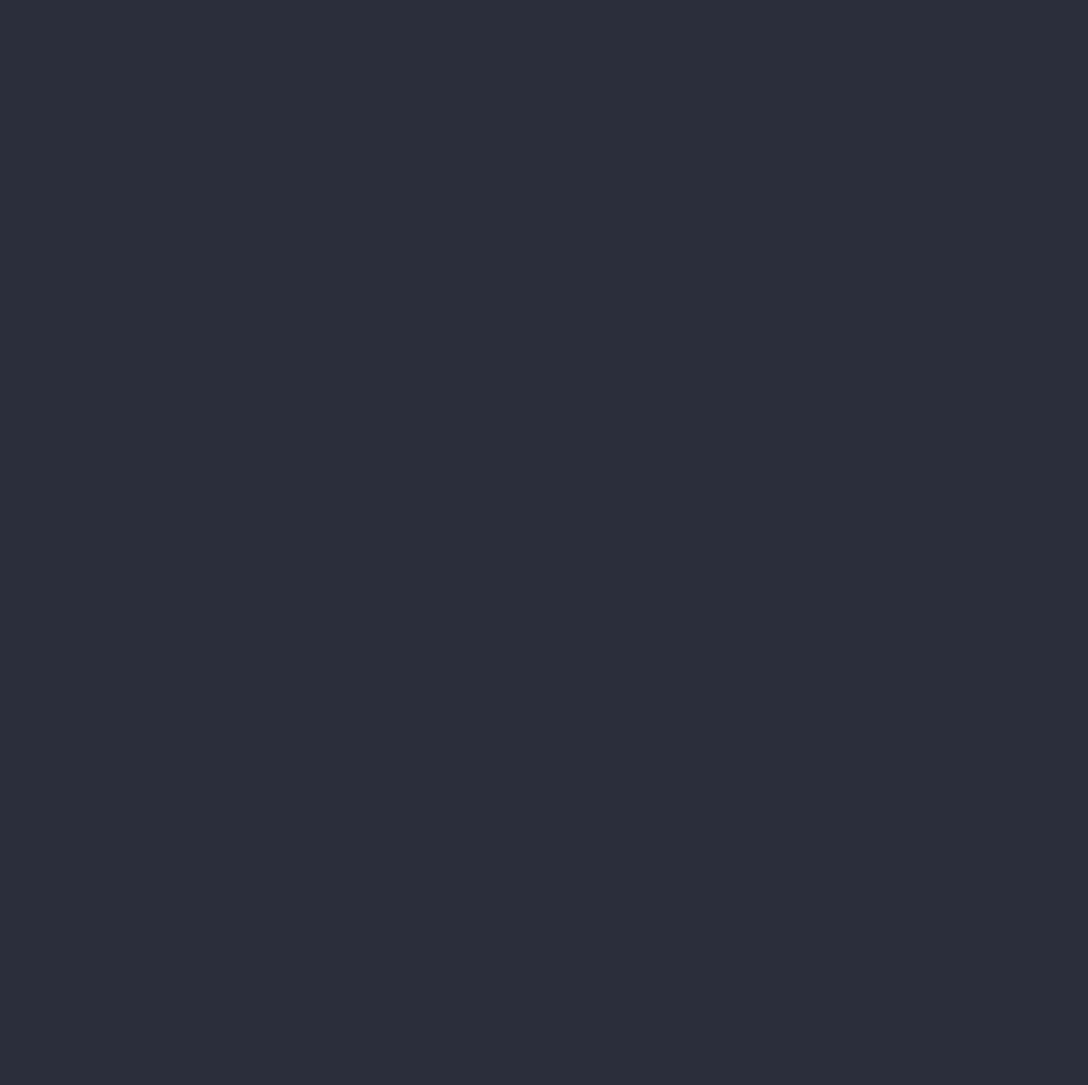
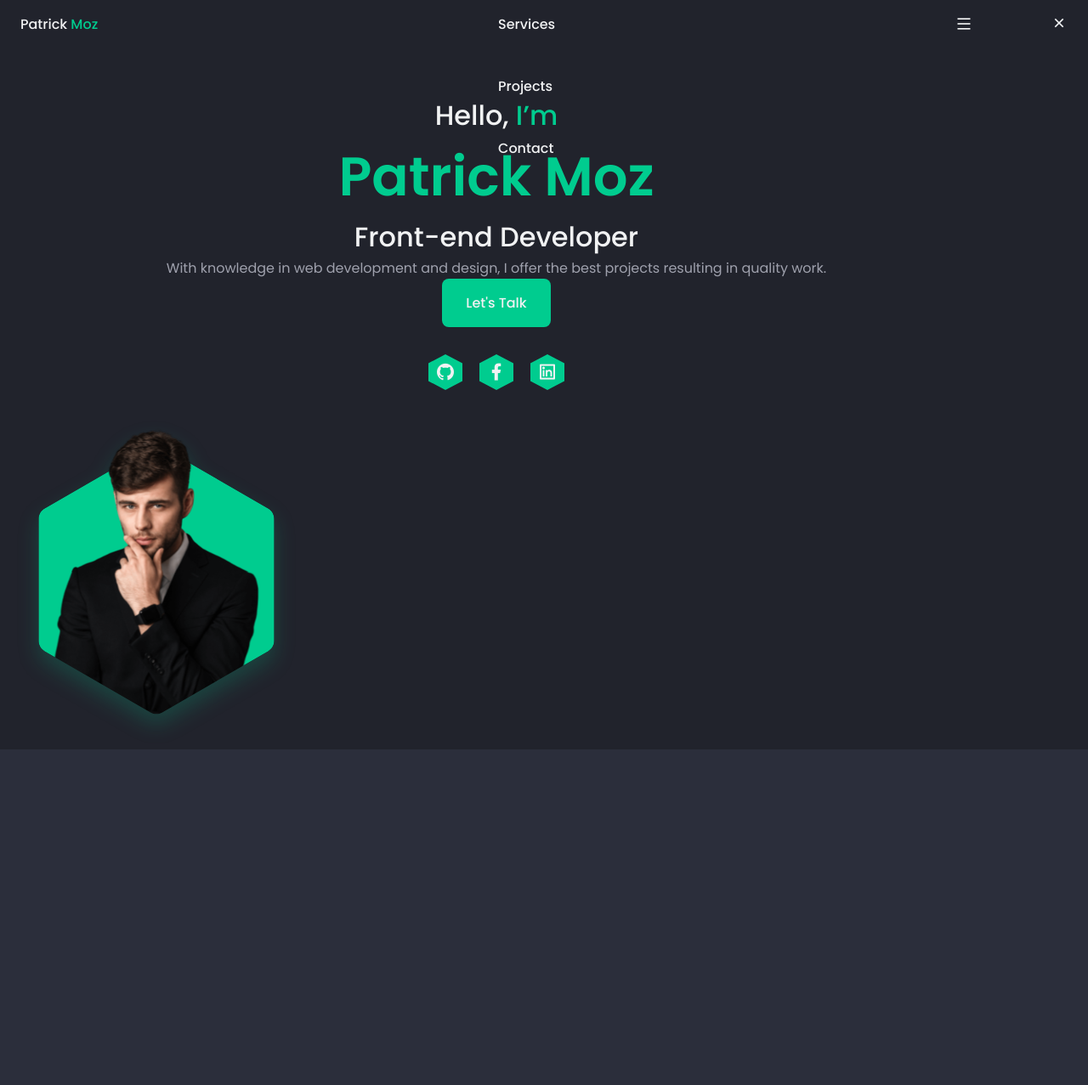
Before and after one commit to GuilhermeSalles/Site-Emerson-Recupera-de-Credito, a PHP site: page / in a window 1280 px wide. Before the commit the part shown is empty. Shown: the top 1277 px of the page at 85% size. Before the commit the page ends 800 px from the top, so only its background shows below. Run offline with PHP 8.4, Linux system fonts and the light colour scheme; some libraries are stand-ins or nearby versions.

Commit message:
Project menu and home progress

```diff
--- a/responsive-portfolio-website/assets/css/styles.css
+++ b/responsive-portfolio-website/assets/css/styles.css
@@ -94,7 +94,10 @@ button {
   border: none;
 }
 
-h1, h2, h3, h4 {
+h1,
+h2,
+h3,
+h4 {
   color: var(--title-color);
   font-weight: var(--font-medium);
 }
@@ -150,17 +153,86 @@ svg {
 }
 
 .main {
-  overflow: hidden; /* For animation ScrollReveal */
+  overflow: hidden;
+  /* For animation ScrollReveal */
 }
 
 /*=============== HEADER & NAV ===============*/
+.header {
+  position: fixed;
+  width: 100%;
+  background-color: var(--container-color);
+  top: 0;
+  left: 0;
+  z-index: var(--z-fixed);
+}
 
+.nav {
+  height: var(--header-height);
+  display: flex;
+  justify-content: space-between;
+  align-items: center;
+}
+
+.nav__logo {
+  color: var(--title-color);
+  font-weight: var(--font-medium);
+}
+
+.nav__logo span {
+  color: var(--first-color);
+}
+
+.nav__toggle,
+.nav__close {
+  display: flex;
+  font-size: 1.25rem;
+  color: var(--title-color);
+  cursor: pointer;
+}
 
 /* Navigation for mobile devices */
+@media screen and (max-width: 1023px) {
+  .nav__menu {
+    position: fixed;
+    top: 0;
+    right: -100%;
+    background-color: hsla(0, 0%, 10%, .3);
+    width: 75%;
+    height: 100%;
+    padding: 4.5rem 0 0 3rem;
+    backdrop-filter: blur(24px);
+    -webkit-backdrop-filter: blur(24px);/*For Safari*/
+    transition: right .4s;
+  }
+}
 
+.nav__list{
+  display: flex;
+  flex-direction: column;
+  row-gap: 3rem;
+}
+
+.nav__link{
+  color: var(--title-color);
+  font-weight: var(--font-medium);
+  transition: color .4s
+}
+
+.nav__link:hover{
+  color: var(--first-color);
+}
+
+.nav__close{
+  position: absolute;
+  top: 1rem;
+  right: 1.5rem;
+}
 
 /* Show menu */
-
+.show-menu{
+  right: 0;
+}
 
 /* Add blur to header */
 
@@ -169,10 +241,87 @@ svg {
 
 
 /*=============== HOME ===============*/
+.home{
+  background-color: var(--container-color);
+}
 
+.home__container{
+  padding-top: 2rem;
+  row-gap: 2.5rem;
+}
+
+.home__content{
+  display: grid;
+  row-gap: 2rem;
+}
+
+.home__data{
+  text-align: center;
+}
+
+.home__subtitle,
+.home__education{
+  font-size: var(--bigger-font-size);
+}
+
+.home__subtitle span,
+.home__title{
+  color: var(--first-color);
+}
+
+.home__title{
+  font-size: var(--biggest-font-size);
+  font-weight: var(--font-semi-bold);
+}
+
+.home__description{
+  margin-block: 1rem 1.5rem;
+}
+
+.home__social{
+  display: flex;
+  justify-content: center;
+  column-gap: 1.25rem;
+}
+
+.home__social-link{
+  display: flex;
+  background-color: var(--first-color);
+  padding: .5rem;
+  color: var(--title-color);
+  font-size: 1.5rem;
+  clip-path: polygon(50% 0%, 100% 25%, 100% 75%, 50% 100%, 0% 75%, 0% 25%);
+  transition: transform .4s;
+}
+
+.home__social-link:hover{
+  transform: translateY(-.25rem);
+}
+
+.home__image{
+  justify-self: center;
+}
+
+.home__blob{
+  width: 320px;
+  fill: var(--first-color);
+  filter: drop-shadow(0 12px 12px hsla(var(--hue), 100%, 40%, .2));
+}
 
 /*=============== BUTTON ===============*/
+.button{
+  display: inline-block;
+  background-color: var(--first-color);
+  padding: 1rem 1.75rem;
+  border-radius: .5rem;
+  color: var(--title-color);
+  font-weight: var(--font-medium);
+  transition: box-shadow .4s;
+}
 
+.button:hover{
+  box-shadow: 0 8px 24px hsla(--hue, 100%, 40%, .25);
+}
 
 /*=============== ABOUT ===============*/
 
--- a/responsive-portfolio-website/assets/js/main.js
+++ b/responsive-portfolio-website/assets/js/main.js
@@ -1,7 +1,30 @@
 /*=============== SHOW MENU ===============*/
+const navMenu = document.getElementById('nav-menu'),
+    navToggle = document.getElementById('nav-toggle'),
+    navClose = document.getElementById('nav-close')
 
+/* Menu show */
+if (navToggle) {
+    navToggle.addEventListener('click', () => {
+        navMenu.classList.add('show-menu');
+    })
+}
 
+/* Menu hidden */
+if (navClose) {
+    navClose.addEventListener('click', () => {
+        navMenu.classList.remove('show-menu');
+    })
+}
 /*=============== REMOVE MENU MOBILE ===============*/
+const navLink = document.querySelectorAll('.nav__link')
+
+const linkAction = () => {
+    const navMenu = document.getElementById('nav-menu')
+    // When we click on each nav__link, we remove the show-menu class
+    navMenu.classList.remove('show-menu')
+}
+navLink.forEach(n => n.addEventListener('click', linkAction))
 
 
 /*=============== ADD BLUR TO HEADER ===============*/
--- a/responsive-portfolio-website/index.html
+++ b/responsive-portfolio-website/index.html
@@ -1,5 +1,6 @@
 <!DOCTYPE html>
 <html lang="en">
+
 <head>
    <meta charset="UTF-8">
    <meta name="viewport" content="width=device-width, initial-scale=1.0">
@@ -15,17 +16,142 @@
 
    <title>Responsive portfolio website - Bedimcode</title>
 </head>
+
 <body>
    <!--==================== HEADER ====================-->
    <header class="header" id="header">
+      <nav class="nav container">
+         <a href="" class="nav__logo">
+            Patrick <span>Moz</span>
+         </a>
 
+         <div class="nav__menu" id="nav-menu">
+            <ul class="nav__list">
+               <li class="nav__item">
+                  <a href="#home" class="nav__link">
+                     Home
+                  </a>
+               </li>
+
+               <li class="nav__item">
+                  <a href="#about" class="nav__link">
+                     About
+                  </a>
+               </li>
+
+               <li class="nav__item">
+                  <a href="#services" class="nav__link">
+                     Services
+                  </a>
+               </li>
+
+               <li class="nav__item">
+                  <a href="#projects" class="nav__link">
+                     Projects
+                  </a>
+               </li>
+
+               <li class="nav__item">
+                  <a href="#contact" class="nav__link">
+                     Contact
+                  </a>
+               </li>
+
+            </ul>
+
+            <!-- Close Button -->
+            <div class="nav__close" id="nav-close">
+               <i class="ri-close-line"></i>
+            </div>
+
+
+         </div>
+         <!-- Toggle Button -->
+         <div class="nav__toggle" id="nav-toggle">
+            <i class="ri-menu-line"></i>
+         </div>
+
+      </nav>
    </header>
 
    <!--==================== MAIN ====================-->
    <main class="main">
       <!--==================== HOME ====================-->
       <section class="home section" id="home">
+         <div class="home__container container grid">
+            <div class="home__content">
+               <div class="home__data">
 
+                  <h3 class="home__subtitle">
+                     Hello, <span>I’m</span>
+                  </h3>
+
+                  <h1 class="home__title">
+                     Patrick Moz
+                  </h1>
+
+                  <h3 class="home__education">Front-end Developer</h3>
+
+                  <p class="home_description">
+                     With knowledge in web development and
+                     design, I offer the best projects resulting
+                     in quality work.
+                  </p>
+
+                  <a href="#contact" class="button">Let's Talk</a>
+
+               </div>
+
+               <div class="home__social">
+                  <a href="" target="_blank" class="home__social-link">
+                     <i class="ri-github-fill"></i>
+                  </a>
+                  <a href="" target="_blank" class="home__social-link">
+                     <i class="ri-facebook-fill"></i>
+                  </a>
+                  <a href="" target="_blank" class="home__social-link">
+                     <i class="ri-linkedin-box-line"></i>
+                  </a>
+               </div>
+            </div>
+
+            <div class="home_image">
+               <svg class="home__blob" viewBox="0 0 550 591" xmlns="http://www.w3.org/2000/svg">
+                  <mask id="maskBlob" mask-type="alpha">
+                     <path d="M263 47.1782C270.426 42.891 279.574 42.891 287 47.1782L501.157
+                     170.822C508.583 175.109 513.157 183.032 513.157 191.606V438.894C513.157
+                     447.468 508.583 455.391 501.157 459.678L287 583.322C279.574 587.609 270.426
+                     587.609 263 583.322L48.843 459.678C41.4174 455.391 36.843 447.468 36.843
+                     438.894V191.606C36.843 183.032 41.4174 175.109 48.843 170.822L263 47.1782Z"/>
+                  </mask>
+                  <g mask="url(#maskBlob)">
+                     <path d="M263 47.1782C270.426 42.891 279.574 42.891 287 47.1782L501.157
+                     170.822C508.583 175.109 513.157 183.032 513.157 191.606V438.894C513.157
+                     447.468 508.583 455.391 501.157 459.678L287 583.322C279.574 587.609 270.426
+                     587.609 263 583.322L48.843 459.678C41.4174 455.391 36.843 447.468 36.843
+                     438.894V191.606C36.843 183.032 41.4174 175.109 48.843 170.822L263 47.1782Z"/>
+
+                     <rect x="37" width="476" height="630" fill="url(#pattern0)"/>
+                  </g>
+
+                  <rect x="37" width="476" height="300" fill="url(#pattern1)"/>
+
+                  <defs>
+                     <pattern id="pattern0" patternContentUnits="objectBoundingBox" width="1" height="1">
+                        <use href="#imageBlob" transform="matrix(0.00143057 0 0 0.00108108 0.0404062 0)"/>
+                     </pattern>
+
+                     <pattern id="pattern1" patternContentUnits="objectBoundingBox" width="1" height="1">
+                        <use href="#imageBlob" transform="matrix(0.00143057 0 0 0.00226984 0.0404062 0)"/>
+                     </pattern>
+
+                     <!-- Insert your profile (recommended size: 640 x 940) -->
+                     <image class="home__img" id="imageBlob" width="640" height="925" href="assets/img/perfil.png"/>
+                  </defs>
+               </svg>
+            </div>
+
+         </div>
       </section>
 
       <!--==================== ABOUT ====================-->
@@ -71,4 +197,5 @@
    <!--=============== MAIN JS ===============-->
    <script src="assets/js/main.js"></script>
 </body>
+
 </html>
```
Lines whose indentation alone changed are shown as unchanged.
